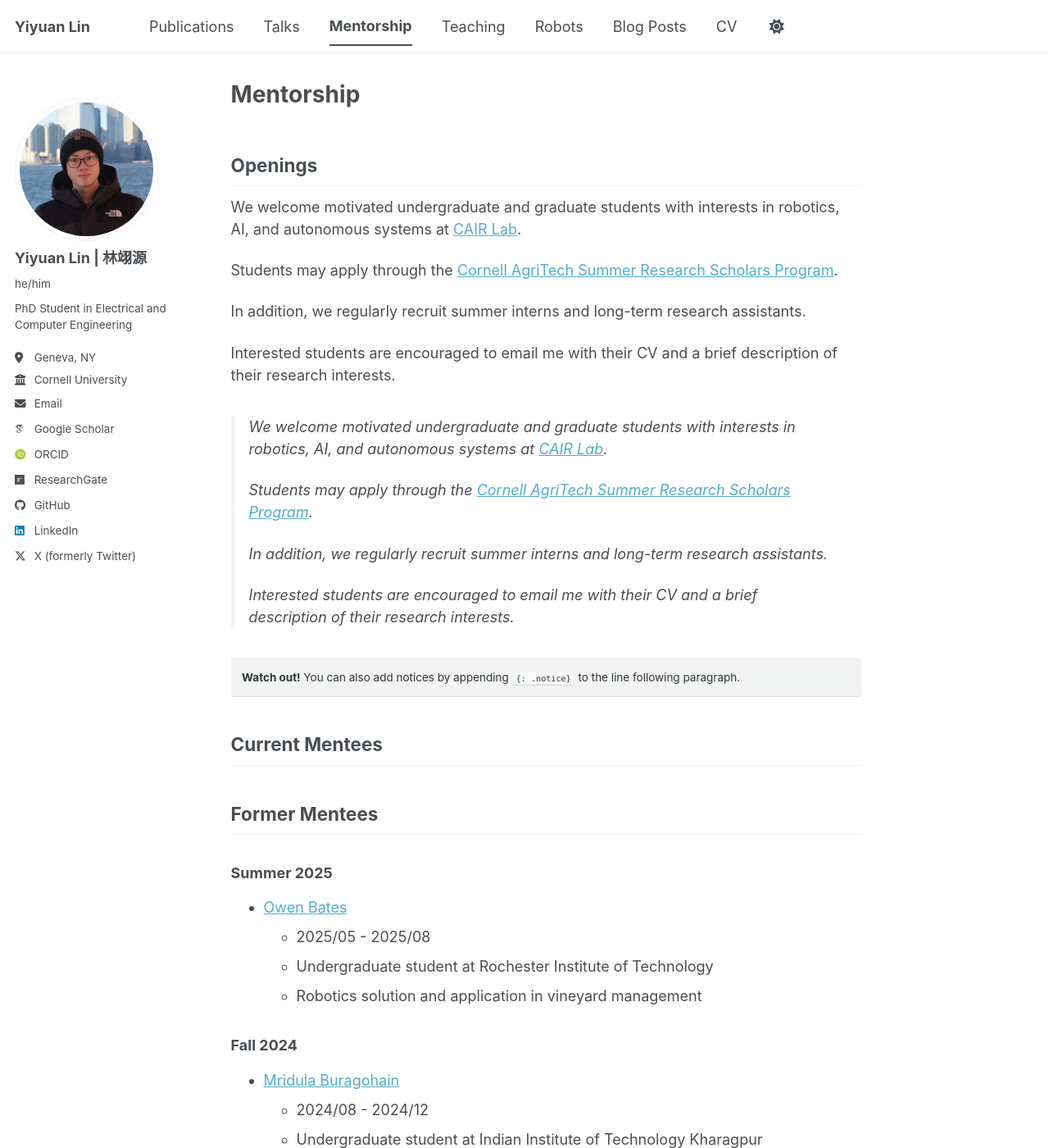
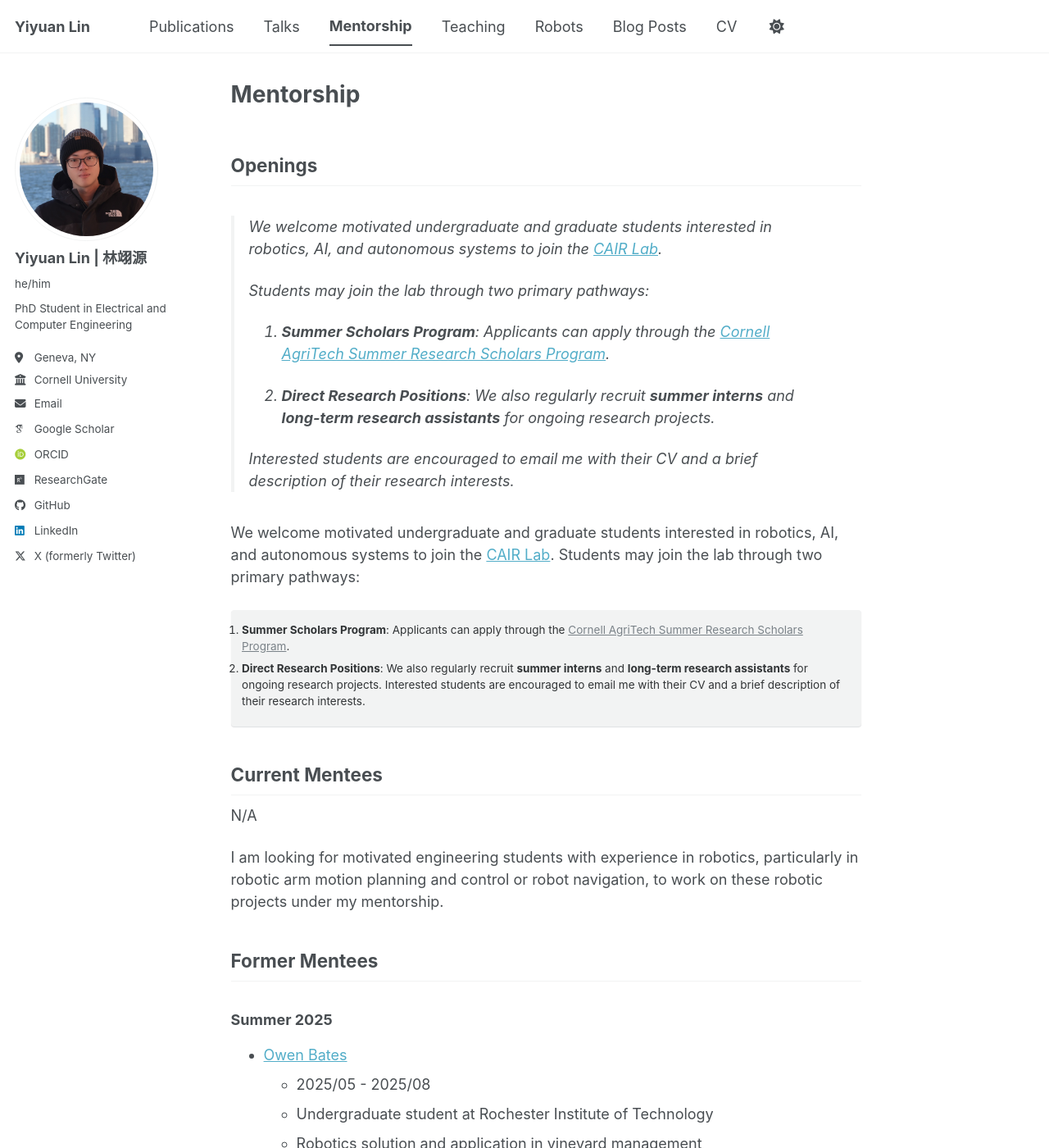
Before and after one commit to YiyuanLinXX/YiyuanLinXX.github.io, a Jekyll site: the page built from _pages/mentorship.md, in a window 1280 px wide and 1400 px high. Shown: the whole window at 82% size. Built offline with Jekyll 4.4.1, drawn with Linux system fonts in a browser that asks for light colours; some web fonts are replaced; a script bundle is joined from its source files by our own code; library files that are not in the unit come from our copies.

Commit message:
update mentorship

```diff
--- a/_pages/mentorship.md
+++ b/_pages/mentorship.md
@@ -5,29 +5,32 @@ author_profile: true
 redirect_from:
   - /mentee
 ---
+
 ## Openings
 
-We welcome motivated undergraduate and graduate students with interests in robotics, AI, and autonomous systems at [CAIR Lab](https://www.cair.cornell.edu/).
-
-Students may apply through the [Cornell AgriTech Summer Research Scholars Program](https://cals.cornell.edu/cornell-agritech/our-expertise/student-programs/summer-scholars).
-
-In addition, we regularly recruit summer interns and long-term research assistants.
-
-Interested students are encouraged to email me with their CV and a brief description of their research interests.
-
-> We welcome motivated undergraduate and graduate students with interests in robotics, AI, and autonomous systems at [CAIR Lab](https://www.cair.cornell.edu/).
+> We welcome motivated undergraduate and graduate students interested in robotics, AI, and autonomous systems to join the [CAIR Lab](https://www.cair.cornell.edu/).
 >
-> Students may apply through the [Cornell AgriTech Summer Research Scholars Program](https://cals.cornell.edu/cornell-agritech/our-expertise/student-programs/summer-scholars).
+> Students may join the lab through two primary pathways:
 >
-> In addition, we regularly recruit summer interns and long-term research assistants.
+> 1. **Summer Scholars Program**: Applicants can apply through the [Cornell AgriTech Summer Research Scholars Program](https://cals.cornell.edu/cornell-agritech/our-expertise/student-programs/summer-scholars).
+>
+> 2. **Direct Research Positions**: We also regularly recruit **summer interns** and **long-term research assistants** for ongoing research projects.
 >
 > Interested students are encouraged to email me with their CV and a brief description of their research interests.
 
-**Watch out!** You can also add notices by appending `{: .notice}` to the line following paragraph.
+
+We welcome motivated undergraduate and graduate students interested in robotics, AI, and autonomous systems to join the [CAIR Lab](https://www.cair.cornell.edu/).
+Students may join the lab through two primary pathways:
+1. **Summer Scholars Program**: Applicants can apply through the [Cornell AgriTech Summer Research Scholars Program](https://cals.cornell.edu/cornell-agritech/our-expertise/student-programs/summer-scholars).
+2. **Direct Research Positions**: We also regularly recruit **summer interns** and **long-term research assistants** for ongoing research projects.
+Interested students are encouraged to email me with their CV and a brief description of their research interests.
 {: .notice}
 
 ## Current Mentees
 
+N/A
+
+I am looking for motivated engineering students with experience in robotics, particularly in robotic arm motion planning and control or robot navigation, to work on these robotic projects under my mentorship.
 
 ## Former Mentees
 
```
